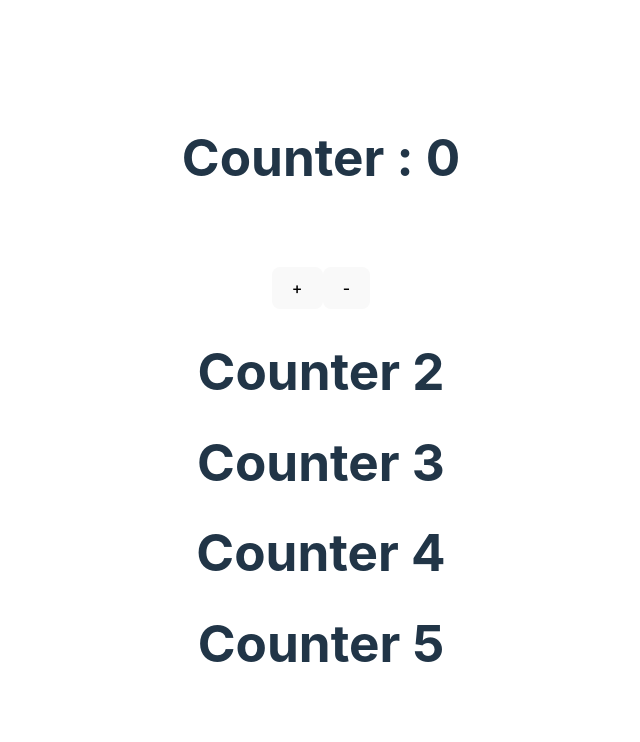
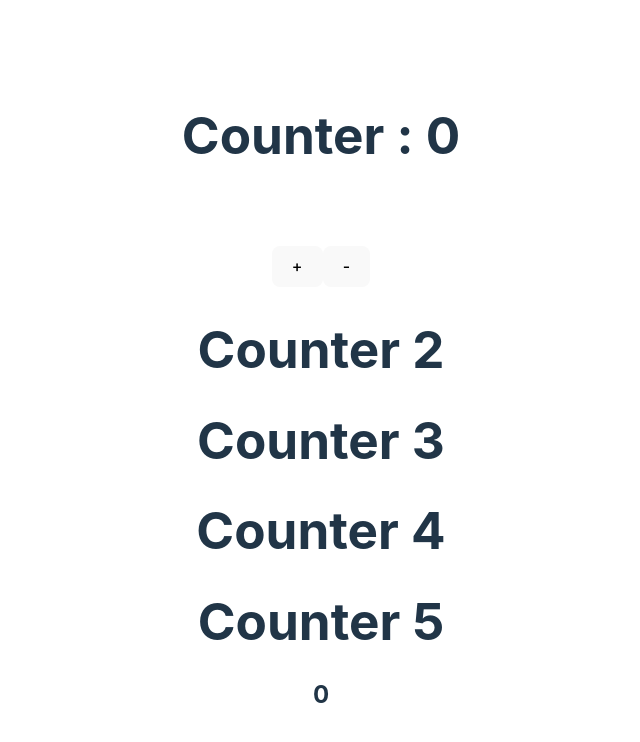
Before and after one commit to Brar21/Messaging_App, a React (Vite) app in the folder Typescript/useContext.hook/: page / in a window 1280 px wide. Shown: the top 742 px of the page, without its empty margins (319-959 px from the left). Built offline with nearby package versions, Linux system fonts and the light colour scheme.

Commit message:
useContext.hook

```diff
--- a/Typescript/useContext.hook/src/App.jsx
+++ b/Typescript/useContext.hook/src/App.jsx
@@ -40,7 +40,7 @@ function Counter4()
     return (
         <>
         <h1>Counter 4</h1>
-        <Counter5/>
+            <Counter5 />
         </>
     )
 }
@@ -48,7 +48,10 @@ function Counter5()
 {
     const counter=useContext(Count)
     return (
+        <>
         <h1>Counter 5</h1>
+        <h2>{counter}</h2>
+        </>
     )
 }
 export default App
```
